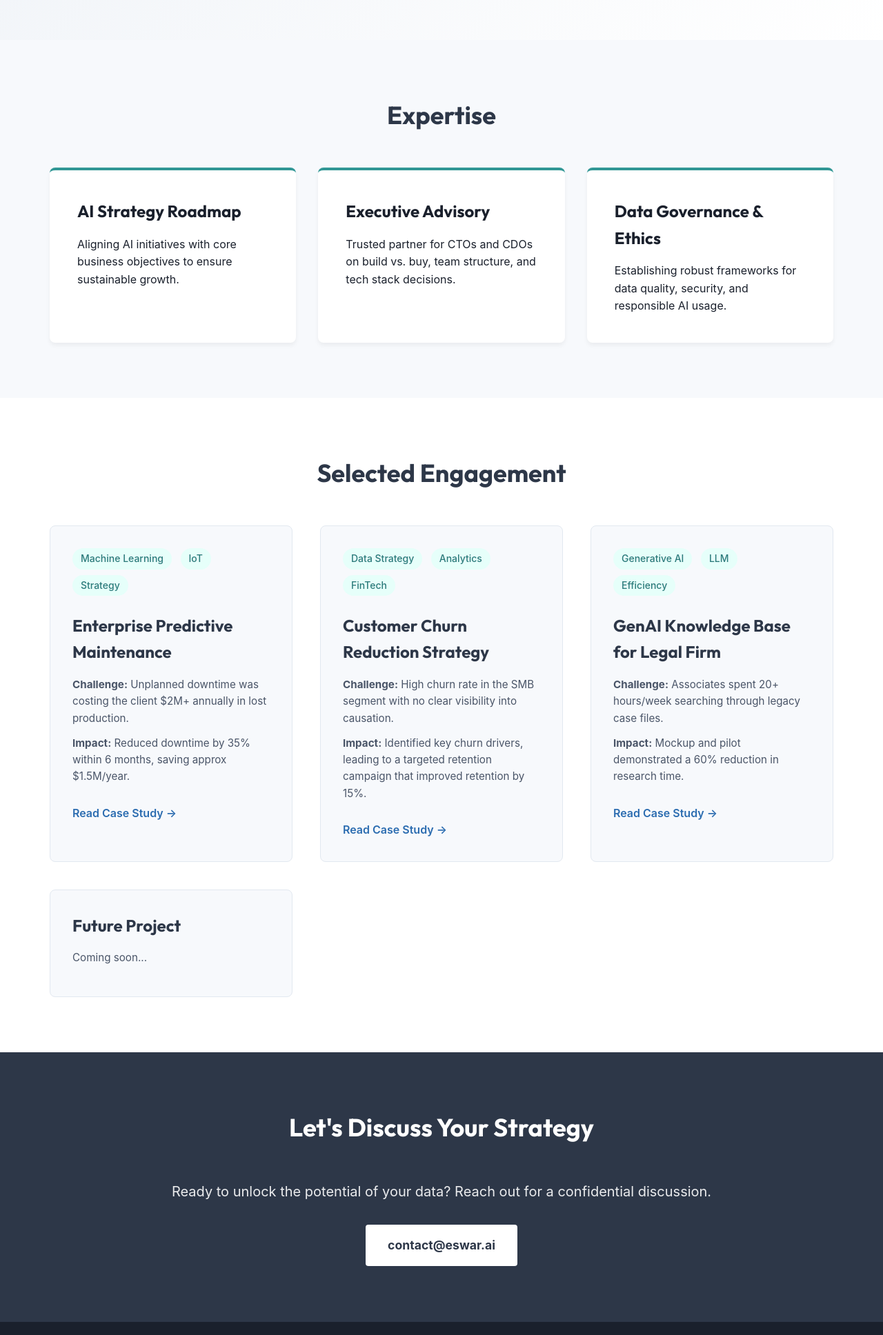
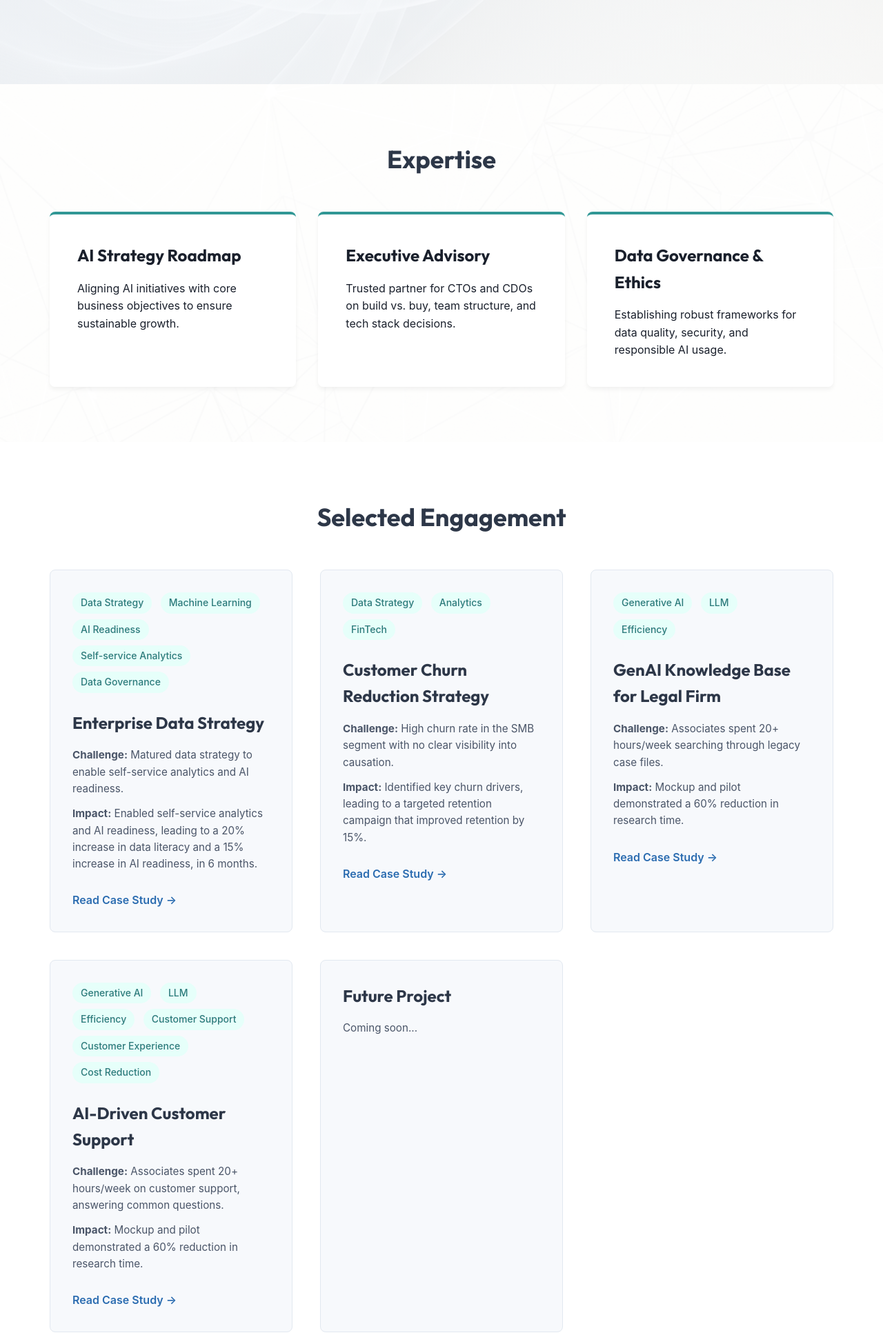
Before and after one commit to eswarnagireddy-dataai/Portfolio, a plain HTML site: page docs/index.html in a window 1280 px wide. Shown: the part 580-2516 px from the top of the page at 69% size. Drawn offline with Linux system fonts and the light colour scheme.

Commit message:
Update background images and content

```diff
--- a/docs/index.html
+++ b/docs/index.html
@@ -75,16 +75,20 @@
                 <div class="project-content">
                     <div class="project-tags">
 
+                        <span class="tag">Data Strategy</span>
+
                         <span class="tag">Machine Learning</span>
 
-                        <span class="tag">IoT</span>
+                        <span class="tag">AI Readiness</span>
 
-                        <span class="tag">Strategy</span>
+                        <span class="tag">Self-service Analytics</span>
+
+                        <span class="tag">Data Governance</span>
 
                     </div>
-                    <h3>Enterprise Predictive Maintenance</h3>
-                    <p class="challenge"><strong>Challenge:</strong> Unplanned downtime was costing the client $2M+ annually in lost production.</p>
-                    <p class="impact"><strong>Impact:</strong> Reduced downtime by 35% within 6 months, saving approx $1.5M/year.</p>
+                    <h3>Enterprise Data Strategy</h3>
+                    <p class="challenge"><strong>Challenge:</strong> Matured data strategy to enable self-service analytics and AI readiness.</p>
+                    <p class="impact"><strong>Impact:</strong> Enabled self-service analytics and AI readiness, leading to a 20% increase in data literacy and a 15% increase in AI readiness, in 6 months.</p>
                     <a href="#" class="read-more">Read Case Study &rarr;</a>
                 </div>
             </div>
@@ -120,6 +124,30 @@
                     </div>
                     <h3>GenAI Knowledge Base for Legal Firm</h3>
                     <p class="challenge"><strong>Challenge:</strong> Associates spent 20+ hours/week searching through legacy case files.</p>
+                    <p class="impact"><strong>Impact:</strong> Mockup and pilot demonstrated a 60% reduction in research time.</p>
+                    <a href="#" class="read-more">Read Case Study &rarr;</a>
+                </div>
+            </div>
+
+            <div class="project-card">
+                <div class="project-content">
+                    <div class="project-tags">
+
+                        <span class="tag">Generative AI</span>
+
+                        <span class="tag">LLM</span>
+
+                        <span class="tag">Efficiency</span>
+
+                        <span class="tag">Customer Support</span>
+
+                        <span class="tag">Customer Experience</span>
+
+                        <span class="tag">Cost Reduction</span>
+
+                    </div>
+                    <h3>AI-Driven Customer Support</h3>
+                    <p class="challenge"><strong>Challenge:</strong> Associates spent 20+ hours/week on customer support, answering common questions.</p>
                     <p class="impact"><strong>Impact:</strong> Mockup and pilot demonstrated a 60% reduction in research time.</p>
                     <a href="#" class="read-more">Read Case Study &rarr;</a>
                 </div>
--- a/docs/static/css/style.css
+++ b/docs/static/css/style.css
@@ -40,7 +40,7 @@ a {
 .site-header {
     background-color: var(--white);
     padding: 1.5rem 0;
-    box-shadow: 0 2px 10px rgba(0,0,0,0.05);
+    box-shadow: 0 2px 10px rgba(0, 0, 0, 0.05);
     position: sticky;
     top: 0;
     z-index: 100;
@@ -99,8 +99,11 @@ a {
 
 /* Hero */
 .hero {
-    padding: 6rem 0;
-    background: linear-gradient(135deg, #eef2f7 0%, #ffffff 100%);
+    padding: 8rem 0;
+    background: linear-gradient(135deg, rgba(238, 242, 247, 0.9) 0%, rgba(255, 255, 255, 0.8) 100%), url('../img/background_1.png');
+    background-size: cover;
+    background-position: center;
+    background-repeat: no-repeat;
     text-align: center;
 }
 
@@ -142,6 +145,13 @@ a {
 }
 
 /* Services */
+.services {
+    background: linear-gradient(rgba(255, 255, 255, 0.9), rgba(255, 255, 255, 0.9)), url('../img/background_2.png');
+    background-size: cover;
+    background-position: center;
+    background-attach: fixed;
+}
+
 .services-grid {
     display: grid;
     grid-template-columns: repeat(auto-fit, minmax(300px, 1fr));
@@ -149,17 +159,17 @@ a {
 }
 
 .service-card {
-    background: var(--white);
+    background: rgba(255, 255, 255, 0.95);
     padding: 2.5rem;
     border-radius: 8px;
-    box-shadow: 0 4px 6px rgba(0,0,0,0.05);
+    box-shadow: 0 4px 6px rgba(0, 0, 0, 0.05);
     transition: transform 0.3s ease, box-shadow 0.3s ease;
     border-top: 4px solid var(--accent-color);
 }
 
 .service-card:hover {
     transform: translateY(-5px);
-    box-shadow: 0 10px 15px rgba(0,0,0,0.1);
+    box-shadow: 0 10px 15px rgba(0, 0, 0, 0.1);
 }
 
 .service-card h3 {
@@ -238,7 +248,9 @@ a {
 /* Contact */
 .contact {
     text-align: center;
-    background-color: var(--secondary-color);
+    background: linear-gradient(rgba(45, 55, 72, 0.9), rgba(45, 55, 72, 0.9)), url('../img/background_3.png');
+    background-size: cover;
+    background-position: center;
     color: var(--white);
 }
 
--- a/static/css/style.css
+++ b/static/css/style.css
@@ -40,7 +40,7 @@ a {
 .site-header {
     background-color: var(--white);
     padding: 1.5rem 0;
-    box-shadow: 0 2px 10px rgba(0,0,0,0.05);
+    box-shadow: 0 2px 10px rgba(0, 0, 0, 0.05);
     position: sticky;
     top: 0;
     z-index: 100;
@@ -99,8 +99,11 @@ a {
 
 /* Hero */
 .hero {
-    padding: 6rem 0;
-    background: linear-gradient(135deg, #eef2f7 0%, #ffffff 100%);
+    padding: 8rem 0;
+    background: linear-gradient(135deg, rgba(238, 242, 247, 0.9) 0%, rgba(255, 255, 255, 0.8) 100%), url('../img/background_1.png');
+    background-size: cover;
+    background-position: center;
+    background-repeat: no-repeat;
     text-align: center;
 }
 
@@ -142,6 +145,13 @@ a {
 }
 
 /* Services */
+.services {
+    background: linear-gradient(rgba(255, 255, 255, 0.9), rgba(255, 255, 255, 0.9)), url('../img/background_2.png');
+    background-size: cover;
+    background-position: center;
+    background-attach: fixed;
+}
+
 .services-grid {
     display: grid;
     grid-template-columns: repeat(auto-fit, minmax(300px, 1fr));
@@ -149,17 +159,17 @@ a {
 }
 
 .service-card {
-    background: var(--white);
+    background: rgba(255, 255, 255, 0.95);
     padding: 2.5rem;
     border-radius: 8px;
-    box-shadow: 0 4px 6px rgba(0,0,0,0.05);
+    box-shadow: 0 4px 6px rgba(0, 0, 0, 0.05);
     transition: transform 0.3s ease, box-shadow 0.3s ease;
     border-top: 4px solid var(--accent-color);
 }
 
 .service-card:hover {
     transform: translateY(-5px);
-    box-shadow: 0 10px 15px rgba(0,0,0,0.1);
+    box-shadow: 0 10px 15px rgba(0, 0, 0, 0.1);
 }
 
 .service-card h3 {
@@ -238,7 +248,9 @@ a {
 /* Contact */
 .contact {
     text-align: center;
-    background-color: var(--secondary-color);
+    background: linear-gradient(rgba(45, 55, 72, 0.9), rgba(45, 55, 72, 0.9)), url('../img/background_3.png');
+    background-size: cover;
+    background-position: center;
     color: var(--white);
 }
 
```
Also changed, not shown: docs/static/img/background_1.png (added), docs/static/img/background_2.png (added), docs/static/img/background_3.png (added), static/img/background_1.png (added), static/img/background_2.png (added), static/img/background_3.png (added), 2 other files.
